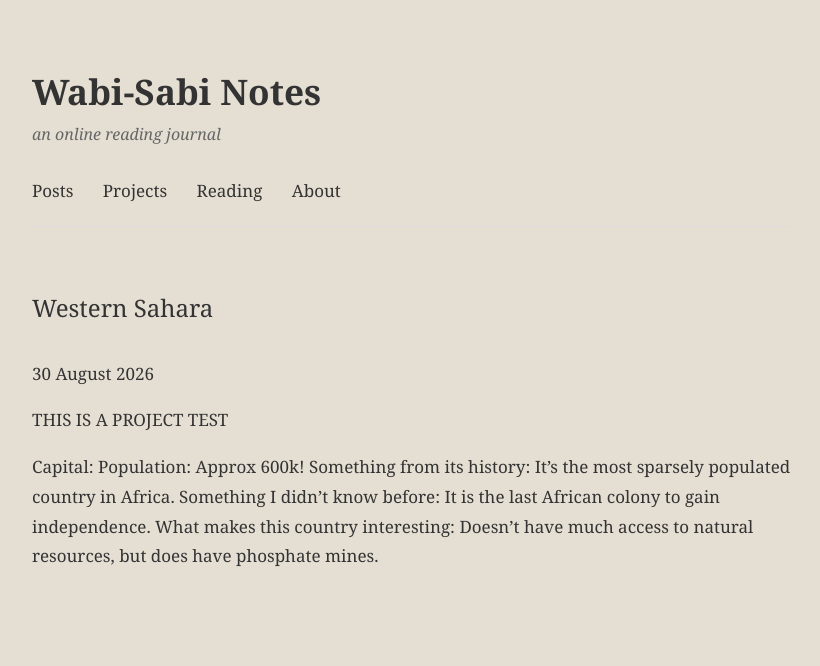
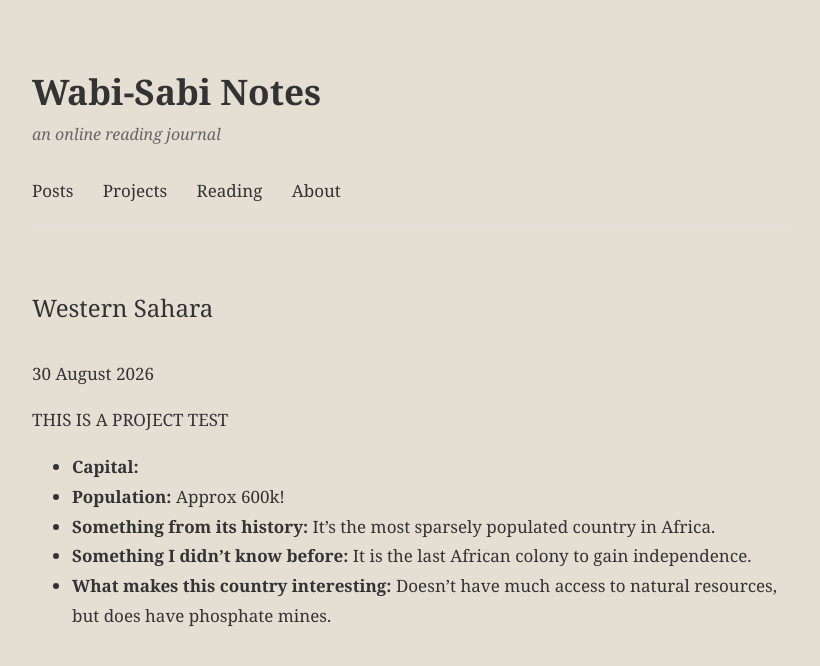
Before and after one commit to bakeramy/wabisabinotes, a Jekyll site: the page built from _projects/2026-08-30-western-sahara.md, in a window 1280 px wide. Shown: the top 666 px of the page, without its empty margins (228-1048 px from the left). Built offline with Jekyll 4.4.1, drawn with Linux system fonts in a browser that asks for light colours; part of the change alters nothing that is shown.

```diff
--- a/_projects/2026-08-30-western-sahara.md
+++ b/_projects/2026-08-30-western-sahara.md
@@ -5,8 +5,8 @@ date: 2026-08-30
 ---
 THIS IS A PROJECT TEST
 
-Capital:
-Population: Approx 600k!
-Something from its history: It’s the most sparsely populated country in Africa.
-Something I didn’t know before: It is the last African colony to gain independence.
-What makes this country interesting: Doesn’t have much access to natural resources, but does have phosphate mines.
+- **Capital:**
+- **Population:** Approx 600k!
+- **Something from its history:** It’s the most sparsely populated country in Africa.
+- **Something I didn’t know before:** It is the last African colony to gain independence.
+- **What makes this country interesting:** Doesn’t have much access to natural resources, but does have phosphate mines.
```
